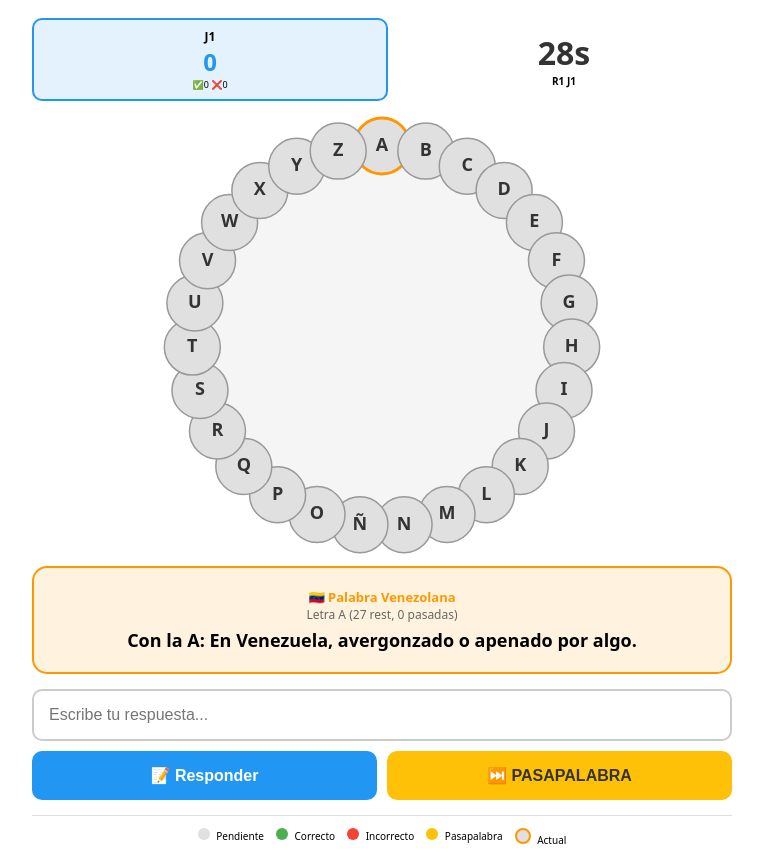
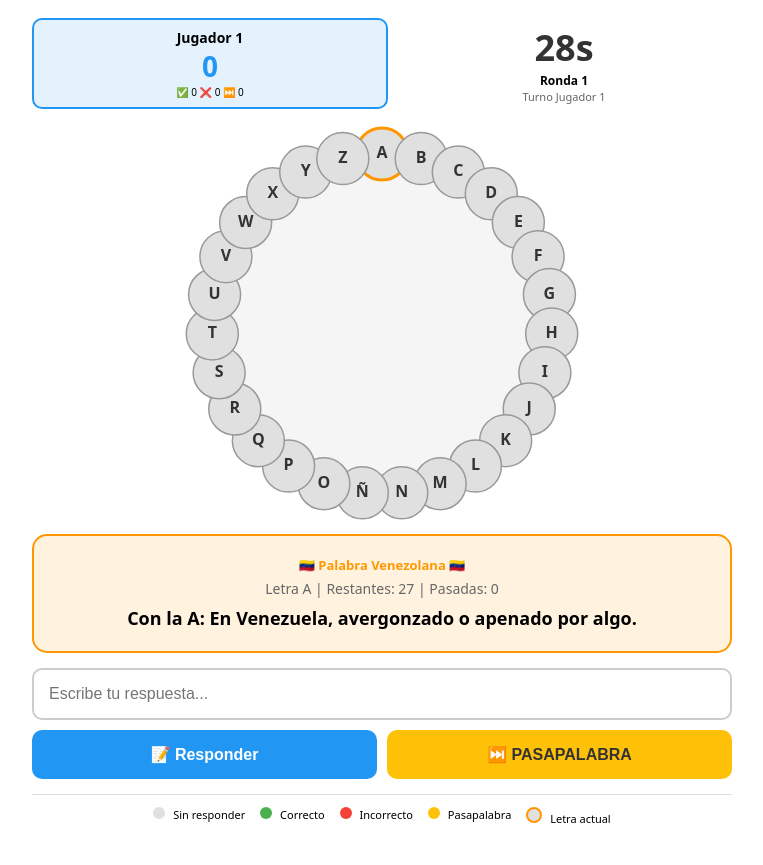
Before and after one commit to rumbita1974/pasapalabra-RM, a Next.js app: page / in a window 1280 px wide. Both pictures are taken after a click on the button "🎮 Empezar Partida". Shown: the whole page, without its empty margins (258-1021 px from the left). After the commit the page ends 844 px from the top, so only its background shows below. Built offline with nearby package versions, Linux system fonts and the light colour scheme.

Commit message:
Complete rewrite: Fixed Pasapalabra button visibility, removed J1/J2 labels, full working version

```diff
--- a/pages/index.js
+++ b/pages/index.js
@@ -137,12 +137,12 @@ function resetPassedLetters(rosco) {
    CIRCULAR ROSCO COMPONENT
 ========================= */
 
-function CircularRosco({ letters, currentLetter, onLetterClick, isMobile }) {
-  const size = isMobile ? Math.min(320, window.innerWidth - 40) : 440;
+function CircularRosco({ letters, currentLetter, onLetterClick }) {
+  const size = 400;
   const center = size / 2;
-  const radius = isMobile ? 130 : 190;
-  const buttonRadius = isMobile ? 20 : 28;
-  const fontSize = isMobile ? 12 : 18;
+  const radius = 170;
+  const buttonRadius = 26;
+  const fontSize = 16;
 
   const getAngle = (index) => {
     return (index * 360 / letters.length) - 90;
@@ -183,7 +183,7 @@ function CircularRosco({ letters, currentLetter, onLetterClick, isMobile }) {
                 stroke={isCurrent ? "#FF9800" : "#999"}
                 strokeWidth={isCurrent ? 3 : 1.5}
                 onClick={() => item.status === "pending" && !item.passed && onLetterClick(item.letter)}
-                style={{ cursor: item.status === "pending" && !item.passed ? "pointer" : "not-allowed", transition: "all 0.3s" }}
+                style={{ cursor: item.status === "pending" && !item.passed ? "pointer" : "not-allowed" }}
               />
               <text
                 x={x}
@@ -220,34 +220,11 @@ export default function Game() {
   const [game, setGame] = useState(null);
   const [showAnswer, setShowAnswer] = useState(false);
   const [gameFinished, setGameFinished] = useState(false);
-  const [isMobile, setIsMobile] = useState(false);
-  const [forceRender, setForceRender] = useState(0);
 
   const correctSound = useRef(null);
   const wrongSound = useRef(null);
   const welcomeSound = useRef(null);
   const timerInterval = useRef(null);
-
-  // Force clear cache function
-  const clearCacheAndReset = () => {
-    if (typeof window !== "undefined") {
-      // Clear localStorage
-      localStorage.clear();
-      // Clear sessionStorage
-      sessionStorage.clear();
-      // Force reload with cache bust
-      window.location.href = window.location.href.split('?')[0] + '?t=' + Date.now();
-    }
-  };
-
-  useEffect(() => {
-    const checkMobile = () => {
-      setIsMobile(window.innerWidth <= 768);
-    };
-    checkMobile();
-    window.addEventListener('resize', checkMobile);
-    return () => window.removeEventListener('resize', checkMobile);
-  }, []);
 
   useEffect(() => {
     if (typeof window === "undefined") return;
@@ -670,7 +647,7 @@ export default function Game() {
       }
     }
 
-    setMessage({ text: `⏭️ PASAPALABRA! ${playersCount === 2 ? `Turno J${currentPlayer === 1 ? 2 : 1}` : "Siguiente letra"}`, type: "info" });
+    setMessage({ text: `⏭️ PASAPALABRA! ${playersCount === 2 ? `Turno Jugador ${currentPlayer === 1 ? 2 : 1}` : "Siguiente letra"}`, type: "info" });
     setTimeout(() => setMessage({ text: "", type: "" }), 1500);
 
     setTime(QUESTION_TIME);
@@ -730,29 +707,7 @@ export default function Game() {
   const endGame = () => {
     if (!game) return;
 
-    const p1Correct = game.players[1].rosco.filter(r => r.status === "correct").length;
-    const p1Wrong = game.players[1].rosco.filter(r => r.status === "wrong").length;
-    const p1Passed = game.players[1].rosco.filter(r => r.passed).length;
-    const p1Score = p1Correct;
-
-    let p2Correct = 0, p2Wrong = 0, p2Passed = 0, p2Score = 0;
-    let twoPlayer = false;
-
-    if (game.players[2]) {
-      twoPlayer = true;
-      p2Correct = game.players[2].rosco.filter(r => r.status === "correct").length;
-      p2Wrong = game.players[2].rosco.filter(r => r.status === "wrong").length;
-      p2Passed = game.players[2].rosco.filter(r => r.passed).length;
-      p2Score = p2Correct;
-    }
-
-    const winner = p1Score > p2Score ? 1 : (p2Score > p1Score ? 2 : 0);
-
     setGameFinished(true);
-    setMessage({
-      text: winner === 1 ? "🏆 JUGADOR 1 GANA 🏆" : winner === 2 ? "🏆 JUGADOR 2 GANA 🏆" : "🤝 EMPATE 🤝",
-      type: "gameover"
-    });
   };
 
   useEffect(() => {
@@ -776,11 +731,6 @@ export default function Game() {
         <div style={{ textAlign: "center", padding: "20px", fontFamily: "system-ui", maxWidth: "600px", margin: "0 auto" }}>
           <h1 style={{ fontSize: "clamp(32px, 8vw, 48px)" }}>🎙️ Pasapalabra Venezuela 🎙️</h1>
           <p style={{ marginBottom: "30px", color: "#666" }}>¡Incluye palabras del argot venezolano!</p>
-
-          {/* Clear Cache Button */}
-          <button onClick={clearCacheAndReset} style={{ marginBottom: "20px", padding: "10px 20px", fontSize: "14px", backgroundColor: "#666", color: "white", border: "none", borderRadius: "8px", cursor: "pointer" }}>
-            🗑️ Clear Cache & Reload
-          </button>
 
           <div style={{ marginBottom: "30px" }}>
             <h3>👥 Jugadores</h3>
@@ -848,14 +798,14 @@ export default function Game() {
       <>
         <Head><title>Resultados</title><meta name="viewport" content="width=device-width, initial-scale=1, maximum-scale=1, user-scalable=yes" /></Head>
         <div style={{ fontFamily: "system-ui", padding: "20px", maxWidth: "700px", margin: "0 auto" }}>
-          <h1 style={{ textAlign: "center" }}>🏆 RESULTADOS 🏆</h1>
+          <h1 style={{ textAlign: "center" }}>🏆 RESULTADOS FINALES 🏆</h1>
           {winner === 1 && <h2 style={{ textAlign: "center", color: "#2196F3" }}>🎉 ¡Jugador 1 GANA! 🎉</h2>}
           {winner === 2 && <h2 style={{ textAlign: "center", color: "#FF9800" }}>🎉 ¡Jugador 2 GANA! 🎉</h2>}
           {winner === 0 && <h2 style={{ textAlign: "center" }}>🤝 ¡EMPATE! 🤝</h2>}
 
           <div style={{ overflowX: "auto" }}>
             <table style={{ width: "100%", borderCollapse: "collapse", backgroundColor: "#fff", boxShadow: "0 2px 8px rgba(0,0,0,0.1)" }}>
-              <thead><tr><th style={{ padding: "12px", backgroundColor: "#2196F3", color: "white" }}>Jugador</th><th style={{ padding: "12px", backgroundColor: "#2196F3", color: "white" }}>✅ Correctas</th><th style={{ padding: "12px", backgroundColor: "#2196F3", color: "white" }}>❌ Incorrectas</th><th style={{ padding: "12px", backgroundColor: "#2196F3", color: "white" }}>⏭️ Pasadas</th><th style={{ padding: "12px", backgroundColor: "#2196F3", color: "white" }}>⭐ Puntos</th></tr></thead>
+              <thead><tr><th style={{ padding: "12px", backgroundColor: "#2196F3", color: "white" }}>Jugador</th><th style={{ padding: "12px", backgroundColor: "#2196F3", color: "white" }}>✅ Correctas</th><th style={{ padding: "12px", backgroundColor: "#2196F3", color: "white" }}>❌ Incorrectas</th><th style={{ padding: "12px", backgroundColor: "#2196F3", color: "white" }}>⏭️ Pasadas</th><th style={{ padding: "12px", backgroundColor: "#2196F3", color: "white" }}>⭐ Puntuación</th></tr></thead>
               <tbody>
                 <tr style={winner === 1 ? { backgroundColor: "#FFF9C4" } : {}}><td style={{ padding: "12px", textAlign: "center", borderBottom: "1px solid #ddd" }}><strong>Jugador 1</strong></td><td style={{ padding: "12px", textAlign: "center", color: "#4CAF50", fontWeight: "bold" }}>{p1Correct}</td><td style={{ padding: "12px", textAlign: "center", color: "#f44336" }}>{p1Wrong}</td><td style={{ padding: "12px", textAlign: "center", color: "#FFC107" }}>{p1Passed}</td><td style={{ padding: "12px", textAlign: "center", fontSize: "20px", fontWeight: "bold", color: "#2196F3" }}>{p1Score}</td></tr>
                 {twoPlayer && (<tr style={winner === 2 ? { backgroundColor: "#FFF9C4" } : {}}><td style={{ padding: "12px", textAlign: "center", borderBottom: "1px solid #ddd" }}><strong>Jugador 2</strong></td><td style={{ padding: "12px", textAlign: "center", color: "#4CAF50", fontWeight: "bold" }}>{p2Correct}</td><td style={{ padding: "12px", textAlign: "center", color: "#f44336" }}>{p2Wrong}</td><td style={{ padding: "12px", textAlign: "center", color: "#FFC107" }}>{p2Passed}</td><td style={{ padding: "12px", textAlign: "center", fontSize: "20px", fontWeight: "bold", color: "#FF9800" }}>{p2Score}</td></tr>)}
@@ -864,18 +814,16 @@ export default function Game() {
           </div>
 
           <div style={{ backgroundColor: "#f5f5f5", padding: "20px", borderRadius: "10px", margin: "30px 0" }}>
-            <h3>📋 Resumen:</h3>
-            <p>Jugador 1: {p1Correct} aciertos, {p1Wrong} fallos, {p1Passed} pasadas</p>
-            {twoPlayer && <p>Jugador 2: {p2Correct} aciertos, {p2Wrong} fallos, {p2Passed} pasadas</p>}
+            <h3>📋 Resumen del Juego:</h3>
+            <p>🎯 Jugador 1: {p1Correct} aciertos, {p1Wrong} fallos, {p1Passed} pasadas</p>
+            {twoPlayer && <p>🎯 Jugador 2: {p2Correct} aciertos, {p2Wrong} fallos, {p2Passed} pasadas</p>}
+            <p>🇻🇪 Cada rosco incluyó 2-3 palabras del argot venezolano</p>
+            <p>⏱️ Tiempo máximo por pregunta: 30 segundos</p>
           </div>
 
           <button onClick={() => { setSetup(true); setGame(null); setGameFinished(false); }} style={{ width: "100%", padding: "15px", fontSize: "18px", cursor: "pointer", backgroundColor: "#4CAF50", color: "white", border: "none", borderRadius: "10px", fontWeight: "bold" }}>🔄 Jugar de Nuevo</button>
 
-          <div style={{ marginTop: "30px", padding: "15px", textAlign: "center" }}>
-            <button onClick={clearCacheAndReset} style={{ padding: "8px 16px", fontSize: "12px", backgroundColor: "#666", color: "white", border: "none", borderRadius: "6px", cursor: "pointer" }}>🗑️ Clear Cache & Reload</button>
-          </div>
-
-          <div style={{ marginTop: "20px", padding: "15px", textAlign: "center", fontSize: "11px", color: "#666" }}>
+          <div style={{ marginTop: "30px", padding: "15px", textAlign: "center", fontSize: "11px", color: "#666" }}>
             <p>Designed by Armando Guillen - Copyright 2026</p>
             <p>(no association with Pasapalabra by ITV Studios Iberia or The Alphabet Game)</p>
           </div>
@@ -893,43 +841,44 @@ export default function Game() {
   return (
     <>
       <Head>
-        <title>Pasapalabra - J{game.currentPlayer}</title>
+        <title>Pasapalabra - Jugador {game.currentPlayer}</title>
         <meta name="viewport" content="width=device-width, initial-scale=1, maximum-scale=1, user-scalable=yes" />
       </Head>
       <div style={{ fontFamily: "system-ui", padding: "10px", maxWidth: "700px", margin: "0 auto" }}>
         {/* Header */}
         <div style={{ display: "flex", justifyContent: "space-between", alignItems: "center", gap: "8px", marginBottom: "15px" }}>
           <div style={{ flex: 1, textAlign: "center", padding: "8px", borderRadius: "10px", backgroundColor: game.currentPlayer === 1 ? "#E3F2FD" : "#f5f5f5", border: game.currentPlayer === 1 ? "2px solid #2196F3" : "1px solid #ddd" }}>
-            <div style={{ fontWeight: "bold", fontSize: "12px" }}>J1</div>
-            <div style={{ fontSize: "24px", fontWeight: "bold", color: "#2196F3" }}>{game.players[1].score}</div>
-            <div style={{ fontSize: "9px" }}>✅{game.players[1].rosco.filter(r => r.status === "correct").length} ❌{game.players[1].rosco.filter(r => r.status === "wrong").length}</div>
+            <div style={{ fontWeight: "bold", fontSize: "14px" }}>Jugador 1</div>
+            <div style={{ fontSize: "28px", fontWeight: "bold", color: "#2196F3" }}>{game.players[1].score}</div>
+            <div style={{ fontSize: "10px" }}>✅ {game.players[1].rosco.filter(r => r.status === "correct").length}  ❌ {game.players[1].rosco.filter(r => r.status === "wrong").length}  ⏭️ {game.players[1].rosco.filter(r => r.passed).length}</div>
           </div>
 
           <div style={{ flex: 1, textAlign: "center" }}>
-            <div style={{ fontSize: "32px", fontWeight: "bold", color: time <= 10 ? "#f44336" : "#333" }}>{time}s</div>
-            <div style={{ fontSize: "10px", fontWeight: "bold" }}>R{game.round} J{game.currentPlayer}</div>
+            <div style={{ fontSize: "36px", fontWeight: "bold", color: time <= 10 ? "#f44336" : "#333" }}>{time}s</div>
+            <div style={{ fontSize: "12px", fontWeight: "bold" }}>Ronda {game.round}</div>
+            <div style={{ fontSize: "11px", color: "#666" }}>Turno Jugador {game.currentPlayer}</div>
           </div>
 
           {game.players[2] && (
             <div style={{ flex: 1, textAlign: "center", padding: "8px", borderRadius: "10px", backgroundColor: game.currentPlayer === 2 ? "#FFF3E0" : "#f5f5f5", border: game.currentPlayer === 2 ? "2px solid #FF9800" : "1px solid #ddd" }}>
-              <div style={{ fontWeight: "bold", fontSize: "12px" }}>J2</div>
-              <div style={{ fontSize: "24px", fontWeight: "bold", color: "#FF9800" }}>{game.players[2].score}</div>
-              <div style={{ fontSize: "9px" }}>✅{game.players[2].rosco.filter(r => r.status === "correct").length} ❌{game.players[2].rosco.filter(r => r.status === "wrong").length}</div>
+              <div style={{ fontWeight: "bold", fontSize: "14px" }}>Jugador 2</div>
+              <div style={{ fontSize: "28px", fontWeight: "bold", color: "#FF9800" }}>{game.players[2].score}</div>
+              <div style={{ fontSize: "10px" }}>✅ {game.players[2].rosco.filter(r => r.status === "correct").length}  ❌ {game.players[2].rosco.filter(r => r.status === "wrong").length}  ⏭️ {game.players[2].rosco.filter(r => r.passed).length}</div>
             </div>
           )}
         </div>
 
         {/* Circular Rosco */}
-        <CircularRosco letters={player.rosco} currentLetter={currentItem.letter} onLetterClick={jumpToLetter} isMobile={isMobile} />
+        <CircularRosco letters={player.rosco} currentLetter={currentItem.letter} onLetterClick={jumpToLetter} />
 
         {/* Question Card */}
         <div style={{ borderRadius: "15px", padding: "20px", marginBottom: "15px", textAlign: "center", backgroundColor: currentItem.isSlang ? "#FFF3E0" : "#f5f5f5", border: currentItem.isSlang ? "2px solid #FF9800" : "1px solid #ddd" }}>
-          {currentItem.isSlang && <div style={{ fontSize: "13px", color: "#FF9800", fontWeight: "bold" }}>🇻🇪 Palabra Venezolana</div>}
-          <div style={{ fontSize: "12px", color: "#666", marginBottom: "5px" }}>Letra {currentItem.letter} ({remainingCount} rest, {passedCount} pasadas)</div>
-          <div style={{ fontSize: "18px", fontWeight: "bold" }}>{currentItem.question}</div>
+          {currentItem.isSlang && <div style={{ fontSize: "13px", color: "#FF9800", fontWeight: "bold", marginBottom: "5px" }}>🇻🇪 Palabra Venezolana 🇻🇪</div>}
+          <div style={{ fontSize: "14px", color: "#666", marginBottom: "8px" }}>Letra {currentItem.letter} | Restantes: {remainingCount} | Pasadas: {passedCount}</div>
+          <div style={{ fontSize: "18px", fontWeight: "bold", lineHeight: 1.4 }}>{currentItem.question}</div>
         </div>
 
-        {/* Input and Buttons - FORCED VISIBLE ON ALL DEVICES */}
+        {/* Input and Buttons */}
         {!showAnswer && (
           <div style={{ marginBottom: "15px" }}>
             <input
@@ -939,7 +888,6 @@ export default function Game() {
               placeholder="Escribe tu respuesta..."
               autoFocus
             />
-            {/* BUTTONS - Explicitly styled to ALWAYS show */}
             <div style={{ display: "flex", gap: "10px", flexDirection: "row" }}>
               <button onClick={answer} style={{ flex: 1, padding: "15px", fontSize: "16px", fontWeight: "bold", backgroundColor: "#2196F3", color: "white", border: "none", borderRadius: "10px", cursor: "pointer" }}>
                 📝 Responder
@@ -959,20 +907,13 @@ export default function Game() {
         )}
 
         {/* Legend */}
-        <div style={{ display: "flex", justifyContent: "center", gap: "12px", fontSize: "10px", borderTop: "1px solid #ddd", paddingTop: "12px", flexWrap: "wrap" }}>
-          <div><span style={{ display: "inline-block", width: "12px", height: "12px", backgroundColor: "#e0e0e0", borderRadius: "50%", marginRight: "4px" }}></span> Pendiente</div>
-          <div><span style={{ display: "inline-block", width: "12px", height: "12px", backgroundColor: "#4CAF50", borderRadius: "50%", marginRight: "4px" }}></span> Correcto</div>
-          <div><span style={{ display: "inline-block", width: "12px", height: "12px", backgroundColor: "#f44336", borderRadius: "50%", marginRight: "4px" }}></span> Incorrecto</div>
-          <div><span style={{ display: "inline-block", width: "12px", height: "12px", backgroundColor: "#FFC107", borderRadius: "50%", marginRight: "4px" }}></span> Pasapalabra</div>
-          <div><span style={{ display: "inline-block", width: "12px", height: "12px", backgroundColor: "#e0e0e0", borderRadius: "50%", marginRight: "4px", border: "2px solid #FF9800" }}></span> Actual</div>
+        <div style={{ display: "flex", justifyContent: "center", gap: "15px", fontSize: "11px", borderTop: "1px solid #ddd", paddingTop: "12px", flexWrap: "wrap" }}>
+          <div><span style={{ display: "inline-block", width: "12px", height: "12px", backgroundColor: "#e0e0e0", borderRadius: "50%", marginRight: "5px" }}></span> Sin responder</div>
+          <div><span style={{ display: "inline-block", width: "12px", height: "12px", backgroundColor: "#4CAF50", borderRadius: "50%", marginRight: "5px" }}></span> Correcto</div>
+          <div><span style={{ display: "inline-block", width: "12px", height: "12px", backgroundColor: "#f44336", borderRadius: "50%", marginRight: "5px" }}></span> Incorrecto</div>
+          <div><span style={{ display: "inline-block", width: "12px", height: "12px", backgroundColor: "#FFC107", borderRadius: "50%", marginRight: "5px" }}></span> Pasapalabra</div>
+          <div><span style={{ display: "inline-block", width: "12px", height: "12px", backgroundColor: "#e0e0e0", borderRadius: "50%", marginRight: "5px", border: "2px solid #FF9800" }}></span> Letra actual</div>
         </div>
-
-        {/* Debug info - shows on mobile */}
-        {isMobile && (
-          <div style={{ marginTop: "10px", padding: "8px", backgroundColor: "#f0f0f0", borderRadius: "5px", fontSize: "10px", textAlign: "center", color: "#666" }}>
-            Pasapalabra button should be visible above ↑
-          </div>
-        )}
       </div>
     </>
   );
```
